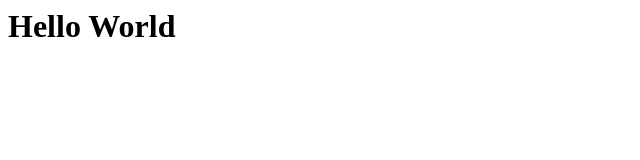
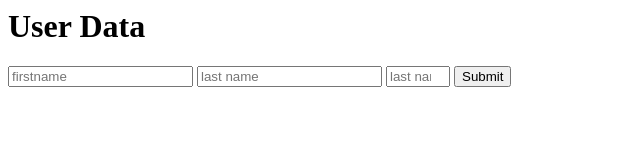
Before and after one commit to sandipm02/RESTfulAPI_ExpressNode, a website: page public/index.html in a window 1280 px wide. Shown: the whole page, without its empty margins (0-640 px from the left). Drawn offline with Linux system fonts and the light colour scheme.

Commit message:
POST working

```diff
--- a/public/index.html
+++ b/public/index.html
@@ -1 +1,7 @@
-<h1>Hello World</h1>
+<h1>User Data</h1>
+<form method="POST" action="/api/user">
+    <input name = "first" placeholder="firstname" type="text" required/>
+    <input name = "last" placeholder = "last name" type="text" required/>
+    <input name = "last" placeholder = "last name" min="0" max ="130" type="number" required/>
+    <button type="submit">Submit</button>
+</form>
```
Also changed, not shown: index.js (+6 -3 lines).
